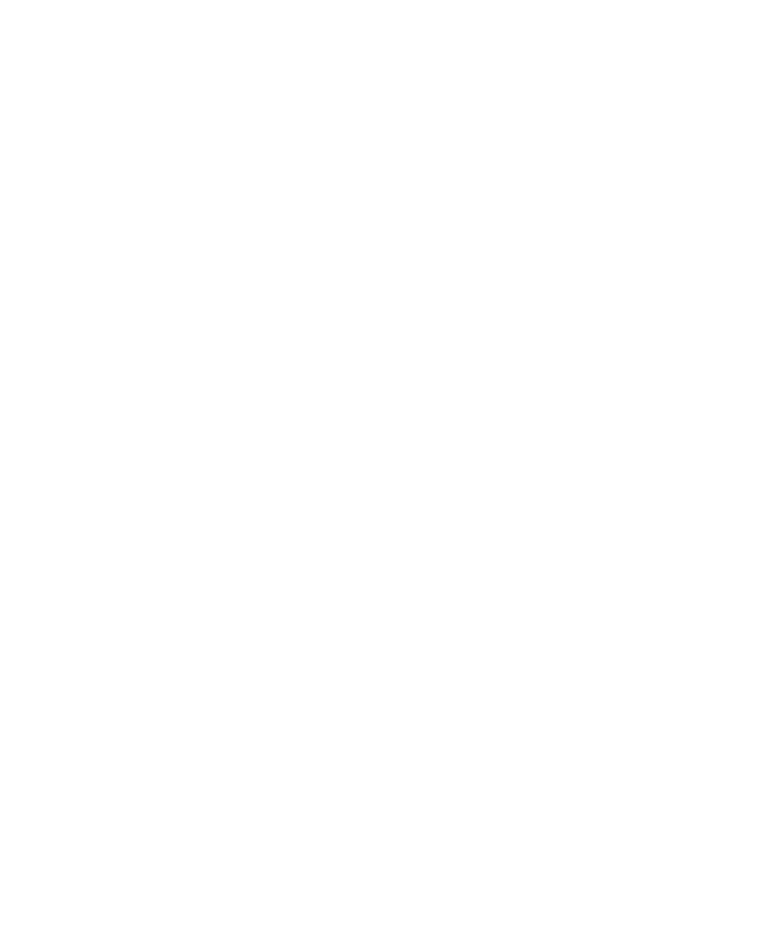
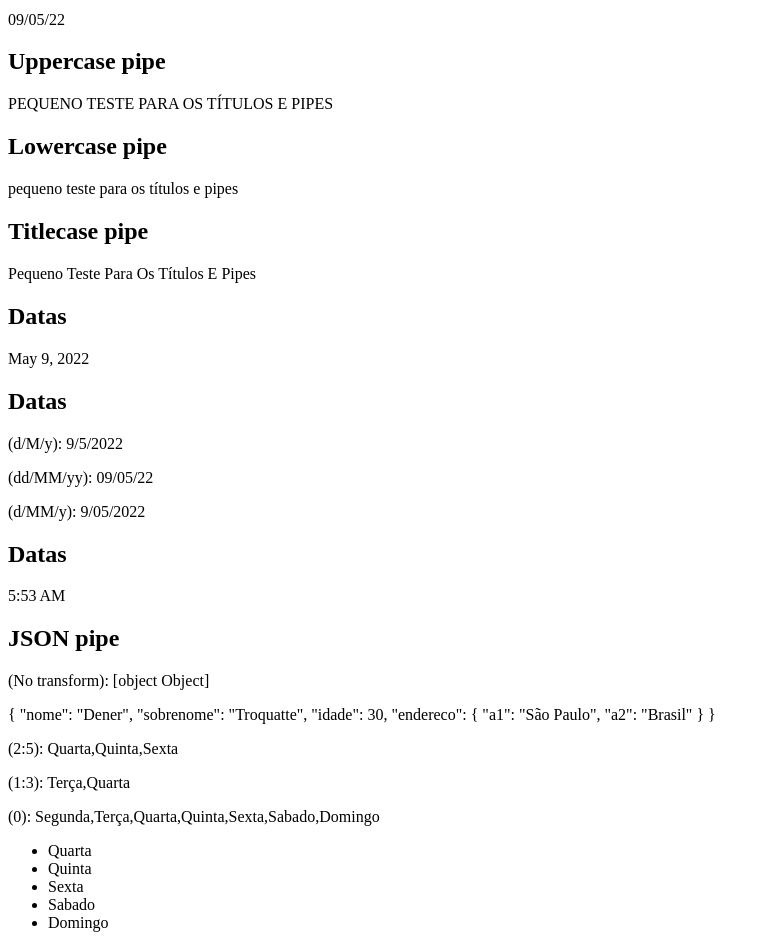
Before and after one commit to Jesantox/Angular2, an Angular app in the folder arquitetura-base/: page / in a window 1280 px wide. Shown: the part 1240-2188 px from the top of the page, without its empty margins (0-770 px from the left). Before the commit the page ends 1122 px from the top, so only its background shows below. Built offline with nearby package versions, Linux system fonts and the light colour scheme.

Commit message:
⭕️ Componente diretivas-atributos
👉 pipes

```diff
--- a/arquitetura-base/src/app/diretivas-atributos/diretivas-atributos.component.html
+++ b/arquitetura-base/src/app/diretivas-atributos/diretivas-atributos.component.html
@@ -22,3 +22,42 @@
 <button (click)="salvar()">salvar</button>
 
 <ng-content select="hr"></ng-content>
+
+<h1> USANDO PIPE </h1>
+<input type="text" [(ngModel)]="nome"> {{nome}}
+<button (click)="salvar()">salvar</button>
+<li *ngFor="let item of list">{{item.nome | uppercase}}</li>
+<br>
+{{date | date: 'dd/MM/yy'}}
+
+<h2>Uppercase pipe</h2>
+<p>{{ title | uppercase }}</p>
+
+<h2>Lowercase pipe</h2>
+<p>{{ title | lowercase }}</p>
+
+<h2>Titlecase pipe</h2>
+<p>{{ title | titlecase }}</p>
+
+<h2>Datas</h2>
+<p>{{ date | date }}</p>
+
+<h2>Datas</h2>
+<p>(d/M/y): {{ date | date: 'd/M/y' }}</p>
+<p>(dd/MM/yy): {{ date | date: 'dd/MM/yy' }}</p>
+<p>(d/MM/y): {{ date | date: 'd/MM/y' }}</p>
+
+<h2>Datas</h2>
+<p>{{ date | date: 'shortTime' }}</p>
+
+<h2>JSON pipe</h2>
+<p>(No transform): {{ jsonObj }}</p>
+<p>{{ jsonObj | json }}</p>
+
+<p>(2:5): {{ diasSemana  | slice: 2:5 }}</p>
+<p>(1:3): {{ diasSemana  | slice: 1:3 }}</p>
+<p>(0): {{ diasSemana  | slice: 0 }}</p>
+
+<ul>
+  <li *ngFor="let diasSemana of diasSemana  | slice:2">{{ diasSemana }}</li>
+</ul>
--- a/arquitetura-base/src/app/diretivas-atributos/diretivas-atributos.component.ts
+++ b/arquitetura-base/src/app/diretivas-atributos/diretivas-atributos.component.ts
@@ -14,6 +14,22 @@
   public list: Array<{nome: string}> = [
     {nome: 'José'}
   ]
+  public date:Date = new Date()
+
+  public title = "Pequeno teste para os títulos e pipes";
+  public pi = 3.14159265359;
+
+  public jsonObj = {
+    nome: 'Dener',
+    sobrenome: 'Troquatte',
+    idade: 30,
+    endereco: {
+      a1: 'São Paulo',
+      a2: 'Brasil'
+    }
+  };
+
+  public diasSemana = ['Segunda','Terça','Quarta','Quinta','Sexta','Sabado','Domingo'];
 
   constructor() { }
 
```
